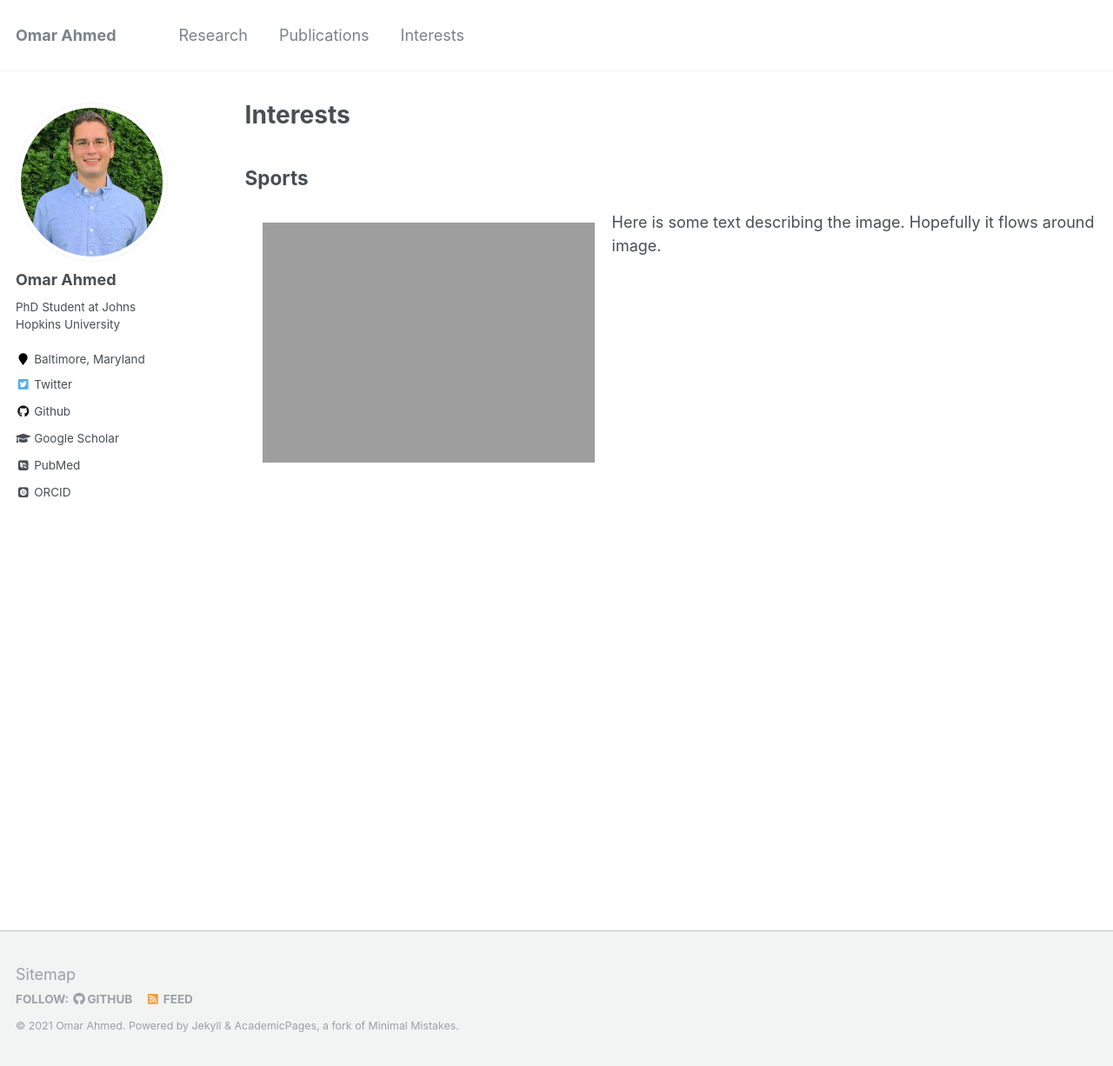
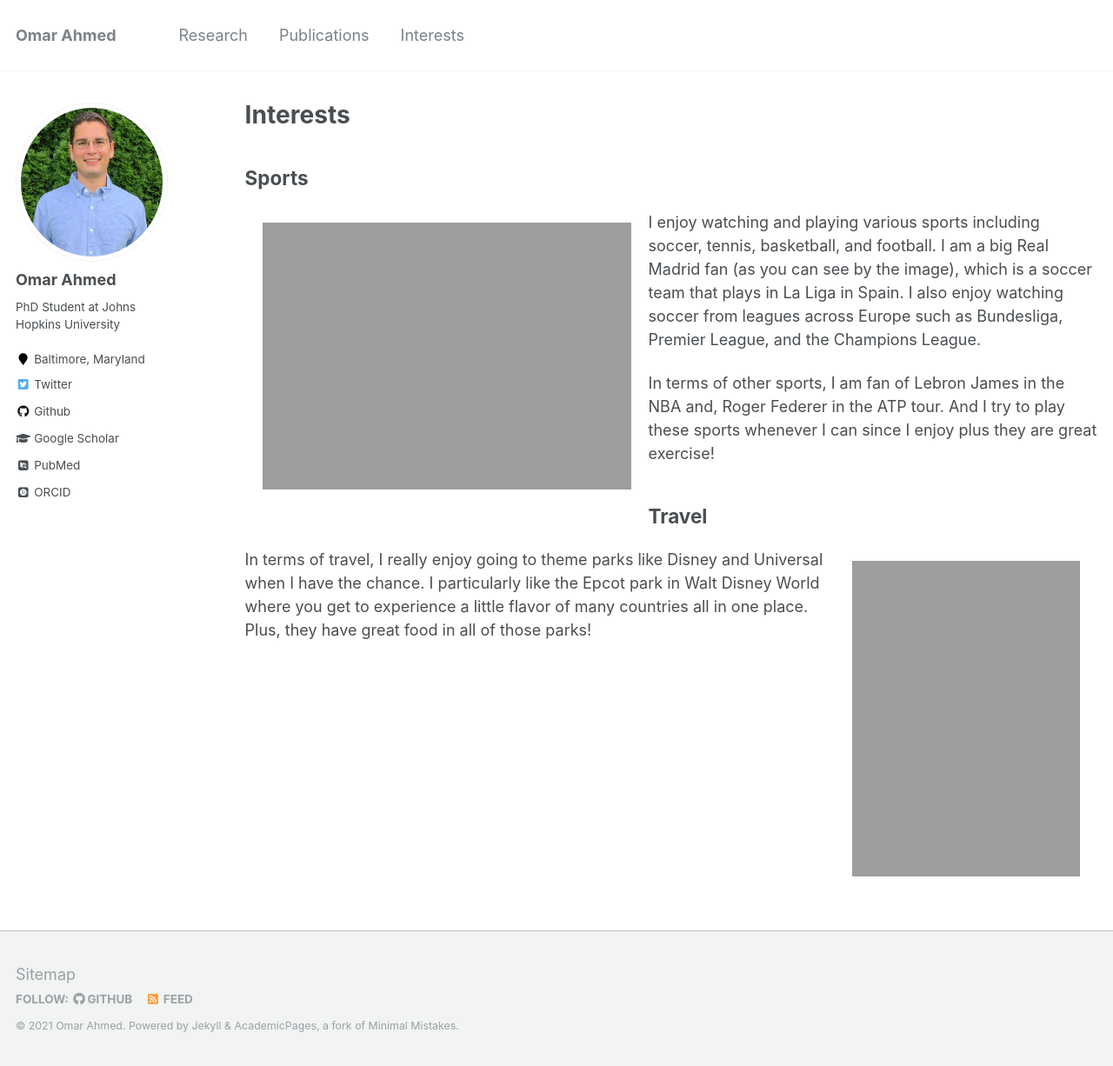
Before and after one commit to oma219/oma219.github.io, a Jekyll site: the page built from _pages/interests.md, in a window 1280 px wide and 1226 px high. Shown: the whole window at 87% size. Built offline with Jekyll 4.4.1, drawn with Linux system fonts in a browser that asks for light colours; some web fonts are replaced.

Commit message:
continued work on interests

```diff
--- a/_pages/interests.md
+++ b/_pages/interests.md
@@ -7,6 +7,14 @@ author_profile: true
 
 ## Sports
 
-<img src="http://oma219.github.io/images/real_madrid.JPG" alt="real madrid tour bus" style="float: left; height: 316px; width:422px; padding: 20px;"/>
+<img src="http://oma219.github.io/images/real_madrid.JPG" alt="real madrid tour bus" style="float: left; height: 347px; width:464px; padding: 20px;"/>
 
-Here is some text describing the image. Hopefully it flows around image.
+I enjoy watching and playing various sports including soccer, tennis, basketball, and football. I am a big Real Madrid fan (as you can see by the image), which is a soccer team that plays in La Liga in Spain. I also enjoy watching soccer from leagues across Europe such as Bundesliga, Premier League, and the Champions League.
+
+In terms of other sports, I am fan of Lebron James in the NBA and, Roger Federer in the ATP tour. And I try to play these sports whenever I can since I enjoy plus they are great exercise!
+
+## Travel
+
+<img src="http://oma219.github.io/images/epcot.jpg" alt="spaceship earth" style="float: right; height: 403px; width:302px; padding: 20px;"/>
+
+In terms of travel, I really enjoy going to theme parks like Disney and Universal when I have the chance. I particularly like the Epcot park in Walt Disney World where you get to experience a little flavor of many countries all in one place. Plus, they have great food in all of those parks!
```
Also changed, not shown: 1 other file.
